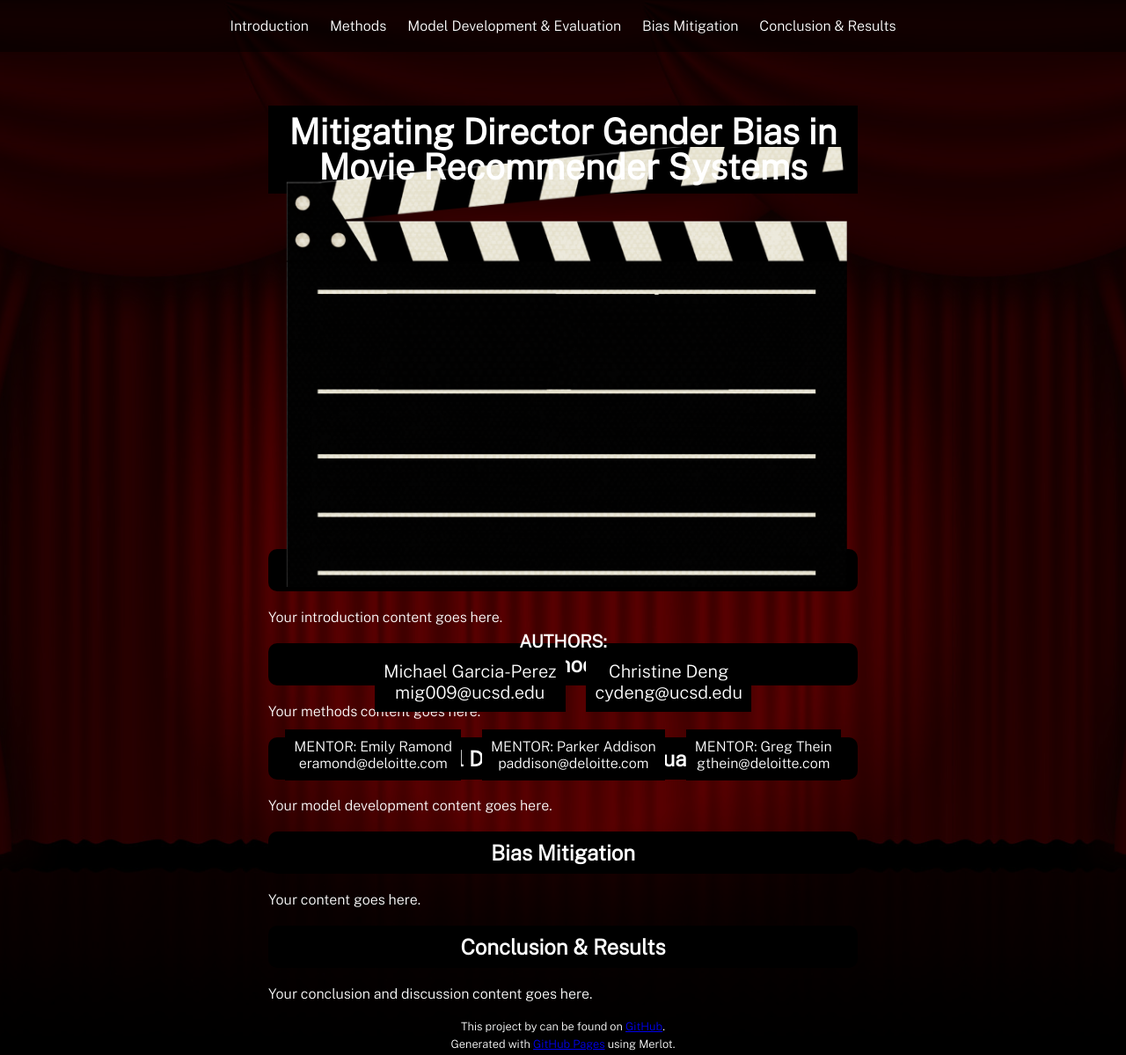
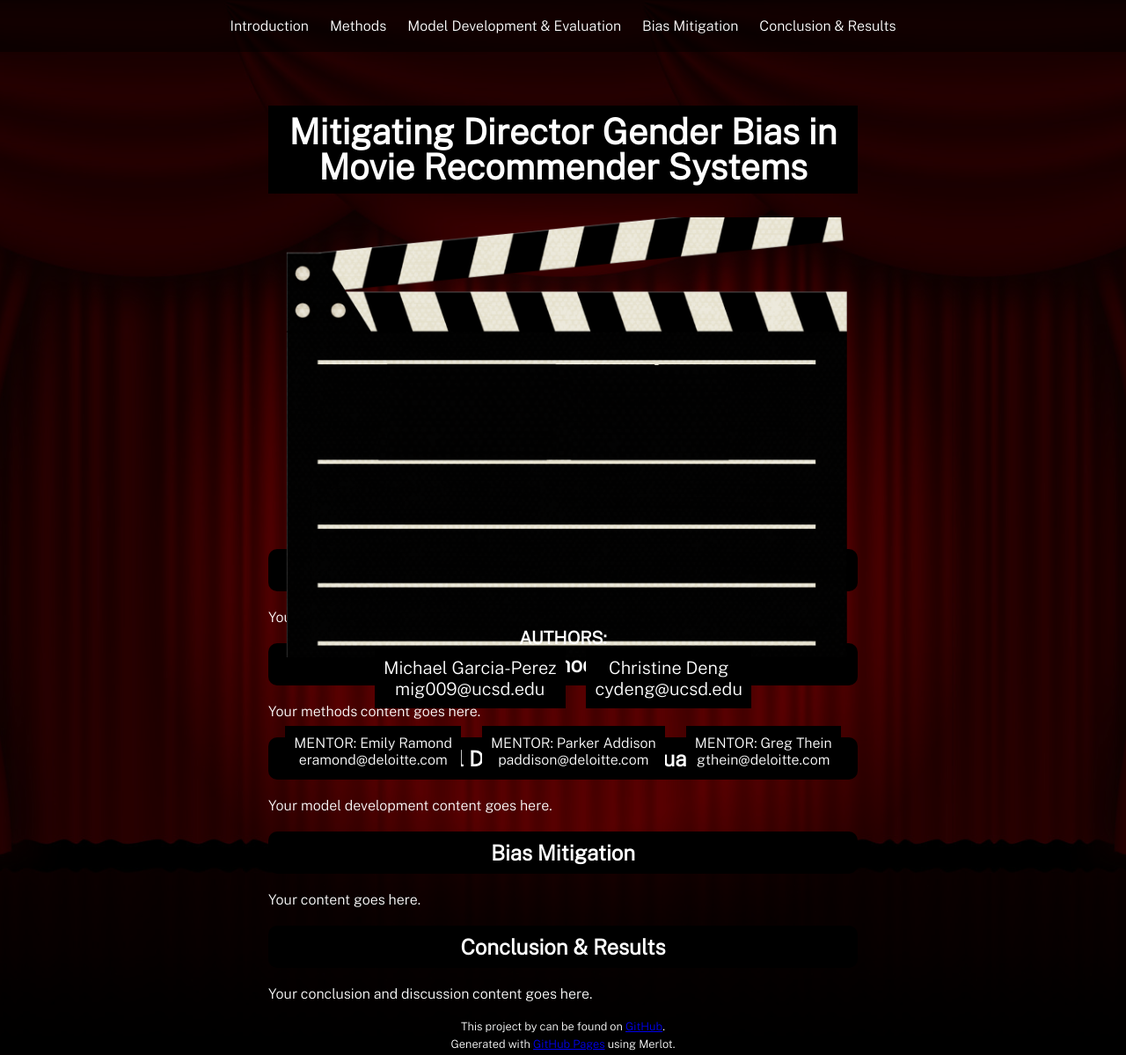
Before and after one commit to michael-garciaperez/DSC180A-Methodology-5, a Jekyll site: the page built from index.md, in a window 1280 px wide and 1199 px high. Shown: the whole window at 88% size. Built offline with Jekyll 4.4.1, drawn with Linux system fonts in a browser that asks for light colours.

Commit message:
Update style.scss

```diff
--- a/assets/css/style.scss
+++ b/assets/css/style.scss
@@ -36,7 +36,7 @@ header h1 {
   line-height: 1;
   background-color: black;
   padding: 10px 20px;
-  margin-top: 100px; /* Adjusted margin-top */
+  margin-top: 100px; /* Adjusted margin-top for the title */
 }
 
 .clapboard-image {
@@ -46,12 +46,12 @@ header h1 {
   width: 100%;
   max-width: 670px;
   height: 500px;
-  margin-top: -80px; /* Adjusted margin-top for the clapboard image */
+  z-index: -1;
 }
 
 .author-mentor-container {
   text-align: center;
-  margin-top: 50px; /* Adjusted margin-top for the author names */
+  margin-top: -50px; /* Adjusted margin-top for the authors */
 }
 
 .author-mentor-container p {
```
